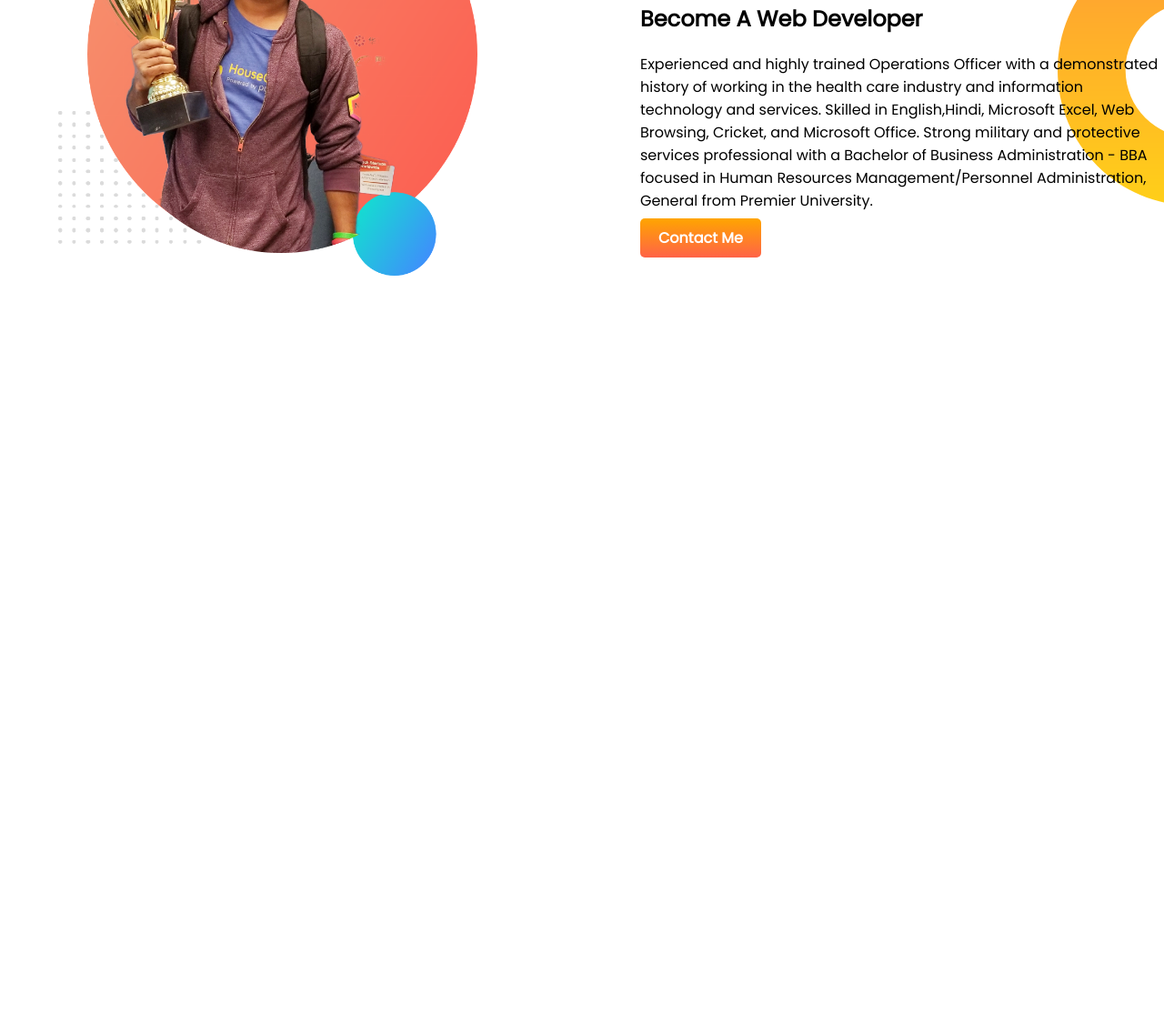
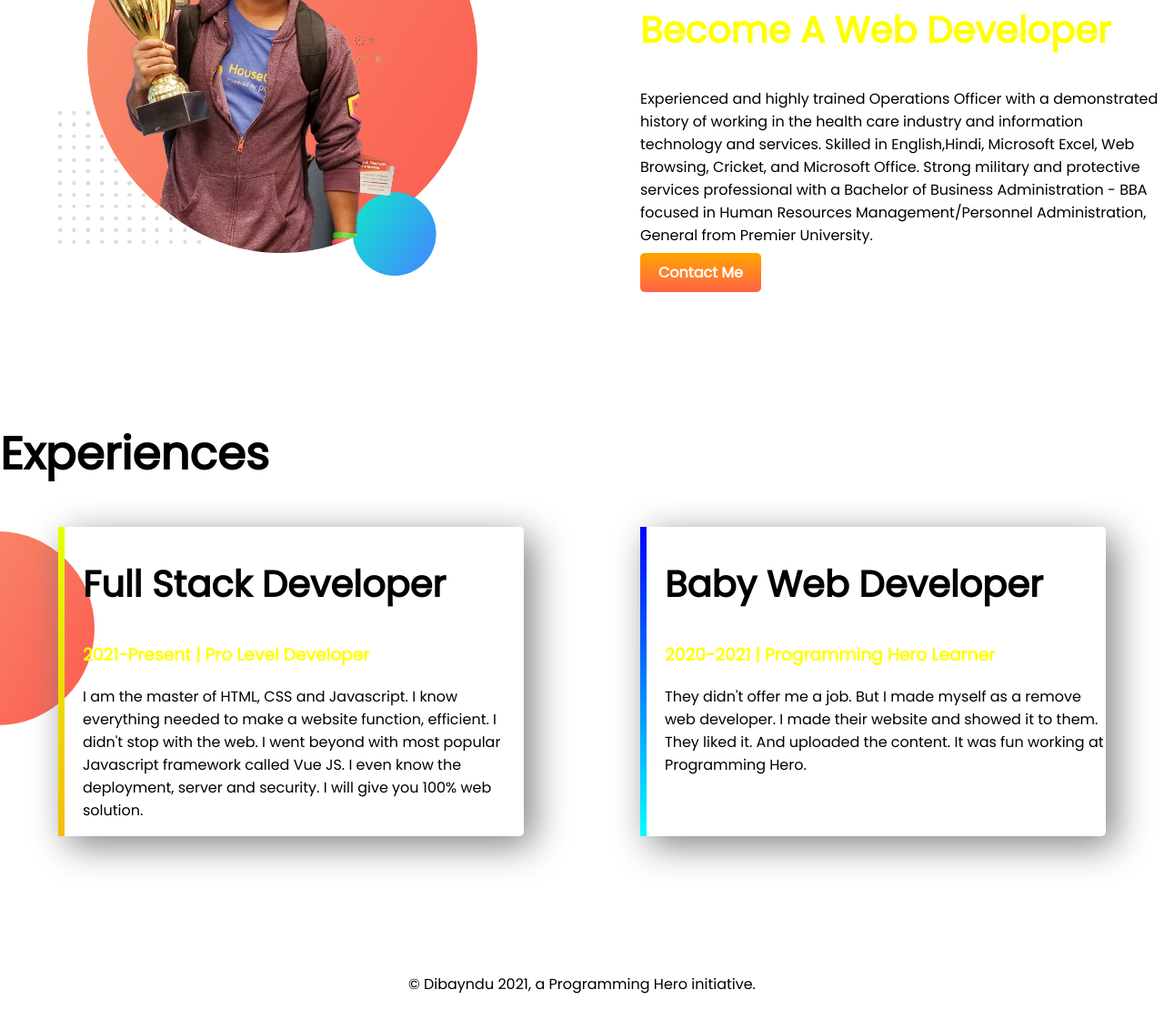
Before and after one commit to dibayndu/developer-portfolio, a plain HTML site: page index.html in a window 1280 px wide. Shown: the part 868-1978 px from the top of the page at 91% size. Before the commit the page ends 1328 px from the top, so only its background shows below. Drawn offline with Linux system fonts and the light colour scheme.

Commit message:
experience added

```diff
--- a/index.html
+++ b/index.html
@@ -13,7 +13,7 @@
 </head>
 
 <body>
-    <section class="top-banner">
+    <section class="top-banner flexible-container">
         <div class="half-width">
             <h1>Welcome To</h1>
             <h1><span class="orange-color">DIBAYNDU'S</span> World!</h1>
@@ -33,14 +33,14 @@
         </div>
         <div class="half-width"><img src="images/Dib-pic.png" alt=""></div>
     </section>
-    <section class="dream-big">
+    <section class="flexible-container">
         <div class="half-width">
             <img src="images/jhankar.png" alt="">
         </div>
 
         <div class="half-width">
             <h1>Dream Big</h1>
-            <h2>Become A Web Developer</h2>
+            <h2 class="orange-color">Become A Web Developer</h2>
             <p>Experienced and highly trained Operations Officer with a demonstrated history of working in the health
                 care industry and information technology and services. Skilled in English,Hindi, Microsoft Excel, Web
                 Browsing, Cricket, and Microsoft Office. Strong military and protective services professional with a
@@ -51,6 +51,34 @@
         </div>
 
     </section>
+    <section class="experience-area">
+        <h1>Experiences</h1>
+        <div class="flexible-container">
+            <div id="full-stack-experience" class="experience-item">
+                <h2>Full Stack Developer</h2>
+
+
+                <h3 class="orange-color">2021-Present | Pro Level Developer</h3>
+                <p>I am the master of HTML, CSS and Javascript. I know everything needed to make a website function,
+                    efficient. I didn't stop with the web. I went beyond with most popular Javascript framework called
+                    Vue
+                    JS. I even know the deployment, server and security. I will give you 100% web solution.</p>
+            </div>
+            <div id="web-dev-experience" class="experience-item">
+                <h2>Baby Web Developer</h2>
+                <h3 class="orange-color">2020-2021 | Programming Hero Learner</h3>
+                <p>They didn't offer me a job. But I made myself as a remove web developer. I made their website and
+                    showed
+                    it to them. They liked it. And uploaded the content. It was fun working at Programming Hero.</p>
+            </div>
+        </div>
+    </section>
+    <footer>
+        <p>
+            © Dibayndu 2021, a Programming Hero initiative.
+        </p>
+    </footer>
 </body>
 
+
 </html>
--- a/style.css
+++ b/style.css
@@ -5,16 +5,20 @@ body{
 h1{
     font-size: 50px;
 }
+h2{
+    font-size: 40px;
+}
 .orange-color{
     color: yellow;
 }
-section{
+.flexible-container{
     display: flex;
     margin-bottom: 150px;
 }
 .half-width{
     width: 50%;
     padding-left: 5%;
+
 }
 .half-width img{
     width: 80%;
@@ -37,3 +41,31 @@ section{
     background-repeat:no-repeat;
     background-position: right;
 }
+.experience-item{
+    width: 40%;
+    margin-left: 5%;
+    margin-right: 5%;
+    padding-left: 20px;
+    border-radius: 5px;
+    box-shadow: 10px 10px 40px gray;
+
+}
+.experience-area{
+    background-image: url(images/exp-bg.png);
+    background-repeat: no-repeat;
+    background-position: left;
+}
+
+#web-dev-experience{
+    border-left: 7px solid;
+    border-image: linear-gradient(blue, cyan);
+    border-image-slice: 1;
+}
+#full-stack-experience{
+    border-left: 7px solid;
+    border-image: linear-gradient(rgb(229, 255, 0),rgb(243, 189, 10));
+    border-image-slice: 1;
+}
+footer p{
+    text-align: center;
+}
```
